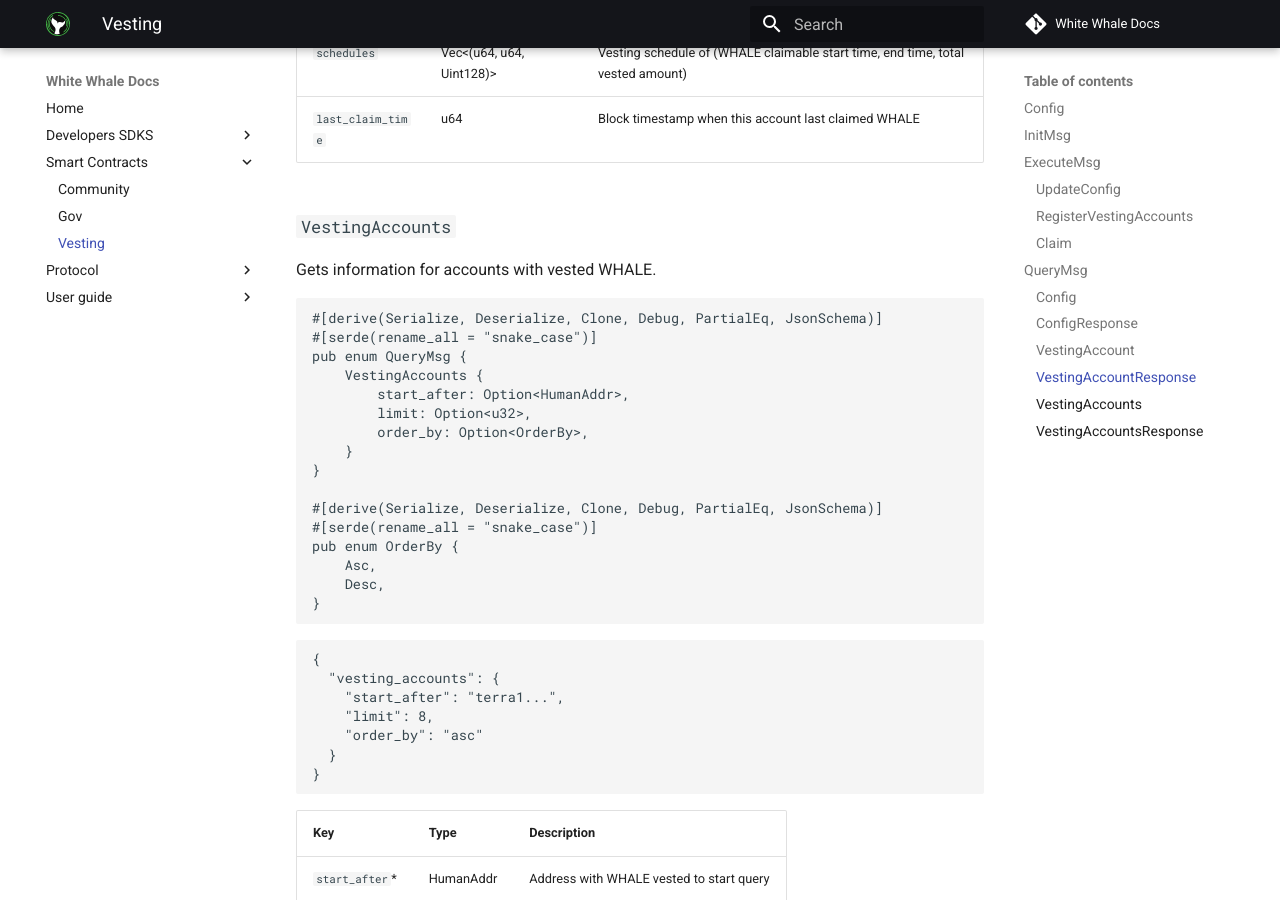
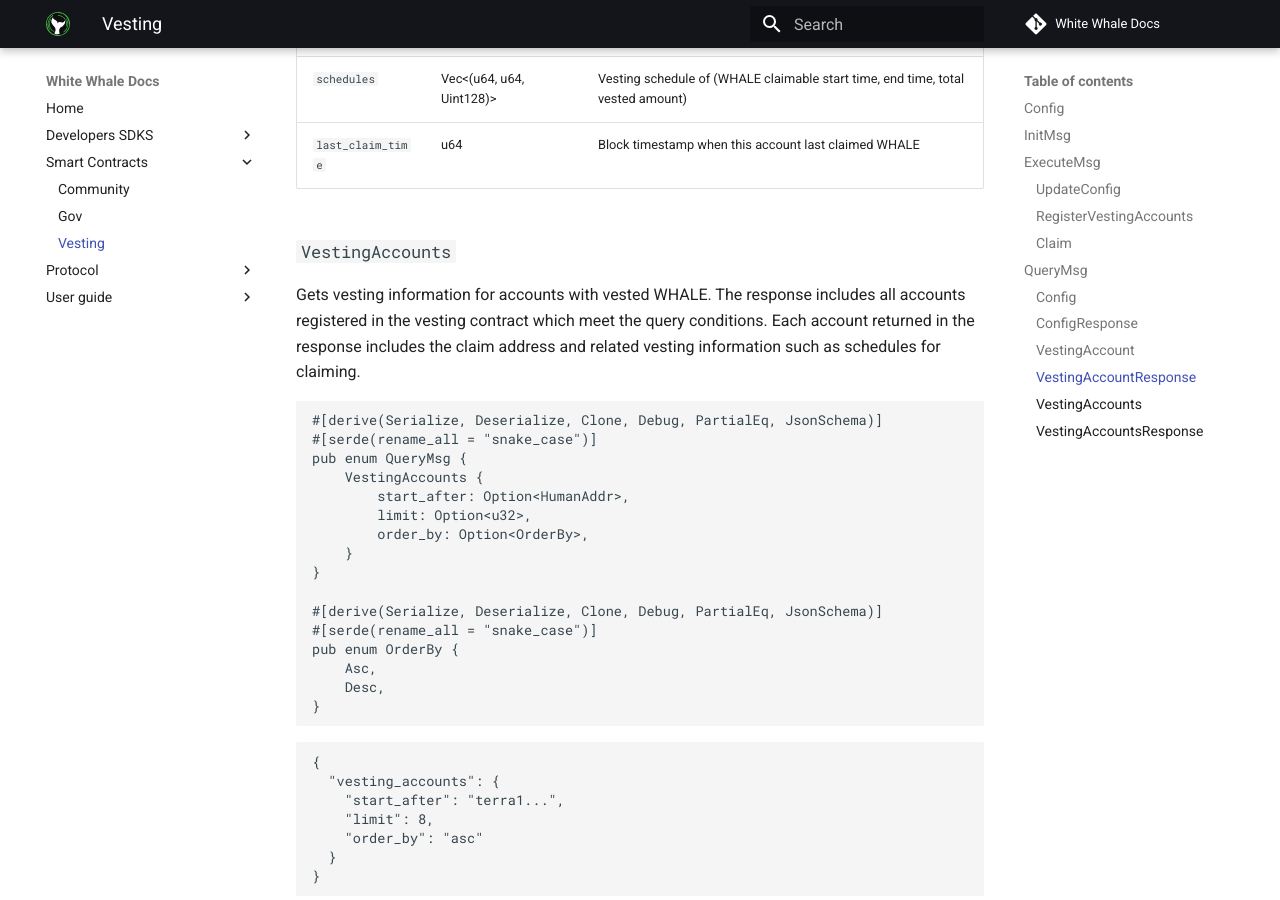
Before and after one commit to White-Whale-Defi-Platform/docs, an MkDocs documentation site: the page built from docs/Smart-Contracts/Vesting.md, in a window 1280 px wide and 900 px high, scrolled down 5608 px. Built offline with MkDocs 1.6.1 and Material for MkDocs 9.7.7, drawn with Linux system fonts in a browser that asks for light colours; comment, search, counter and statistics services are not loaded; some of the changed text lies outside the part shown.

Commit message:
feat(CR): Add more info on vesting accounts info

````diff
--- a/docs/Smart-Contracts/Vesting.md
+++ b/docs/Smart-Contracts/Vesting.md
@@ -190,7 +190,7 @@ pub struct ConfigResponse {
 
 ### `VestingAccount`
 
-Gets information for an account with vested WHALE.
+Gets vesting information for an account with vested WHALE. Response includes the claim address and related vesting information such as schedules for claiming.
 
 ```rust
 #[derive(Serialize, Deserialize, Clone, Debug, PartialEq, JsonSchema)]
@@ -252,7 +252,7 @@ pub struct VestingInfo {
 
 ### `VestingAccounts`
 
-Gets information for accounts with vested WHALE.
+Gets vesting information for accounts with vested WHALE. The response includes all accounts registered in the vesting contract which meet the query conditions. Each account returned in the response includes the claim address and related vesting information such as schedules for claiming.
 
 ```rust
 #[derive(Serialize, Deserialize, Clone, Debug, PartialEq, JsonSchema)]
````
